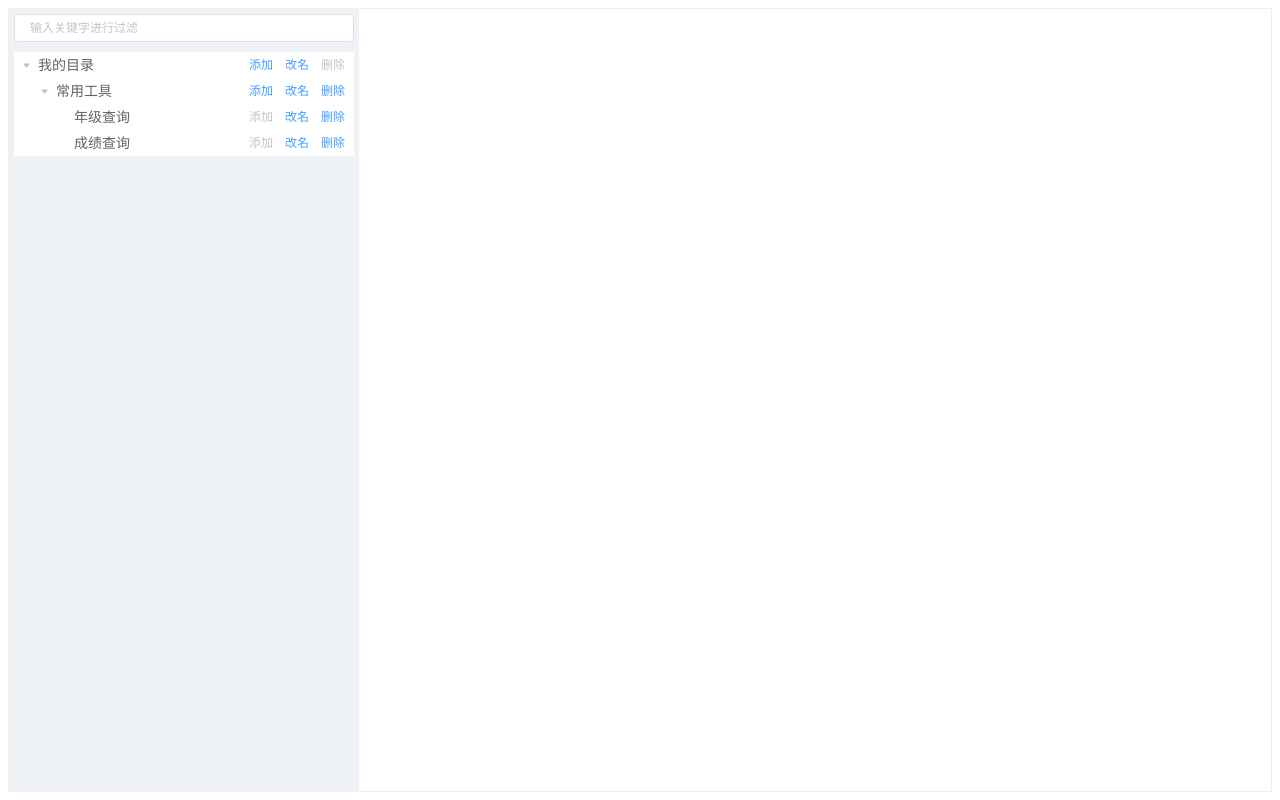
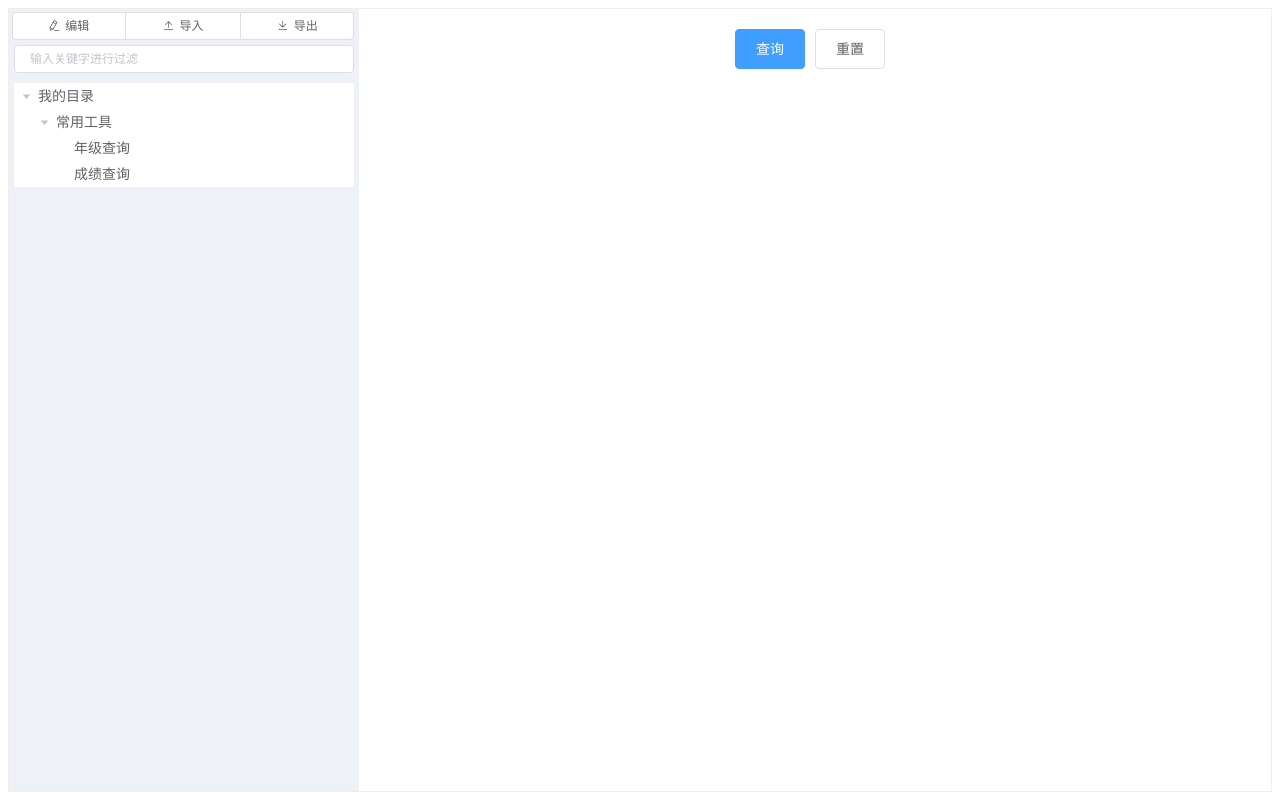
Before and after one commit to tanghuibo/code-collection, a Vue app: page / in a window 1280 px wide. Built offline with nearby package versions, Linux system fonts and the light colour scheme; what vue-codemirror would draw is missing.

Commit message:
编辑模式和运行模式切换

```diff
--- a/src/components/EditTreeView.vue
+++ b/src/components/EditTreeView.vue
@@ -1,5 +1,25 @@
 <template>
   <div>
+    <div>
+      <el-button-group style="width: calc(100% - 6px); margin: 3px; margin-bottom: 0;">
+        <el-button
+          v-if="editMode"
+          @click="() => this.enableEnditModel(false)"
+          icon="el-icon-caret-right"
+          style="width: 33%;"
+          size="mini"
+        >运行</el-button>
+        <el-button
+          v-if="!editMode"
+          @click="() => this.enableEnditModel(true)"
+          icon="el-icon-edit"
+          style="width: 33%;"
+          size="mini"
+        >编辑</el-button>
+        <el-button icon="el-icon-upload2" style="width: 34%;" size="mini">导入</el-button>
+        <el-button icon="el-icon-download" style="width: 33%;" size="mini">导出</el-button>
+      </el-button-group>
+    </div>
     <div style="padding: 5px;">
       <el-input placeholder="输入关键字进行过滤" size="mini" v-model="filterText" />
     </div>
@@ -15,8 +35,12 @@
       :expand-on-click-node="false"
     >
       <span class="custom-tree-node" slot-scope="{ node, data }">
-        <span @click="() => treeChange(data, node)" class="tree-label" :title="node.label">{{ node.label }}</span>
-        <span>
+        <span
+          @click="() => treeChange(data, node)"
+          class="tree-label"
+          :title="node.label"
+        >{{ node.label }}</span>
+        <span v-if="editMode">
           <el-button
             type="text"
             size="mini"
@@ -45,6 +69,7 @@ export default {
     }
   },
   data: () => ({
+    editMode: false,
     filterText: "",
     data: [
       {
@@ -70,6 +95,10 @@ export default {
     ]
   }),
   methods: {
+    enableEnditModel(editMode) {
+      this.editMode = editMode;
+      this.$emit("changeMode", editMode);
+    },
     updataData(node, data) {
       this.$set(node, "data", data);
       this.$message({
--- a/src/components/EditView.vue
+++ b/src/components/EditView.vue
@@ -2,10 +2,11 @@
   <div style="overflow: hidden;">
     <el-container style="height: 98vh; border: 1px solid #eee">
       <el-aside width="350px" style="background-color: rgb(238, 241, 246)">
-        <EditTreeView @clickNode="addToEdit" @nodeRemove="nodeRemove" />
+        <EditTreeView @changeMode="changeMode" @clickNode="changeNoode" @removeNode="removeNode" />
       </el-aside>
       <el-main>
-        <EditFunctionView ref="editFunctionView" @commit="commitData" />
+        <EditFunctionView v-if="editMode" ref="editFunctionView" @commit="commitData" />
+        <StringFromatView  v-if="!editMode" ref="runFunctionView"/>
       </el-main>
     </el-container>
   </div>
@@ -14,34 +15,44 @@
 <script>
 import EditFunctionView from "@/components/EditFunctionView";
 import EditTreeView from "@/components/EditTreeView";
+import StringFromatView from '@/components/StringFromatView'
 export default {
   data: () => ({
-    editData: null,
-    editFunction: null
+    activationNode: null,
+    editFunction: null,
+    editMode: false
   }),
   components: {
     EditTreeView,
-    EditFunctionView
+    EditFunctionView,
+    StringFromatView
   },
   methods: {
+    changeMode(editMode) {
+      this.editMode = editMode;
+    },
     commitData(data) {
-      console.log("init");
       if (this.editFunction) {
         this.editFunction(data);
       }
     },
-    addToEdit(editData, editFunction) {
-      this.editData = editData;
+    changeNoode(activationNode, editFunction) {
+      this.activationNode = activationNode;
       this.editFunction = editFunction;
-      console.log(this.$refs, this);
-      this.$refs.editFunctionView.setEditData(editData.data, editData.label);
+      if(this.editMode) {
+        this.$refs.editFunctionView.setEditData(activationNode.data, activationNode.label);
+      } else {
+        console.log(activationNode);
+        this.$refs.runFunctionView.setData(activationNode.data);
+      }
+
     },
-    nodeRemove(removeData) {
+    removeNode(removeData) {
       if (this.editFunction == null) {
         return;
       }
-      if (removeData.id === this.editData.id) {
-        this.editData = null;
+      if (removeData.id === this.activationNode.id) {
+        this.activationNode = null;
         this.editFunction = null;
         console.log("delete");
 
--- a/src/components/StringFromatView.vue
+++ b/src/components/StringFromatView.vue
@@ -23,15 +23,6 @@
 import Vue from "vue";
 import CopyResultView from "@/components/CopyResultView";
 export default {
-  props: {
-    value: {
-      type: Object,
-      default: () => ({
-        paramList: [],
-        getResultFunction: `function($, print) {}`
-      })
-    }
-  },
   name: "StringFromatView",
   components: {
     CopyResultView
@@ -46,6 +37,10 @@ export default {
   },
   data: () => {
     return {
+      value: {
+        getResultFunction: "",
+        paramList: []
+      },
       /**
        * from表单数据
        */
@@ -58,11 +53,22 @@ export default {
   },
   mounted() {
     //初始化form
-    this.paramList.forEach(param => {
-      Vue.set(this.form, param.key, param.default);
-    });
+    this.init();
   },
   methods: {
+    setData(data) {
+      if (data != null) {
+        this.value.paramList = data.params;
+        this.value.getResultFunction = data.printFunction;
+      }
+    },
+
+    init() {
+      this.form = {};
+      this.paramList.forEach(param => {
+        Vue.set(this.form, param.key, param.default);
+      });
+    },
     /**
      * 触发查询方法
      */
```
